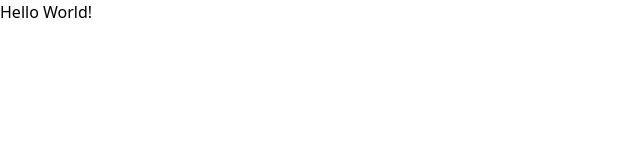
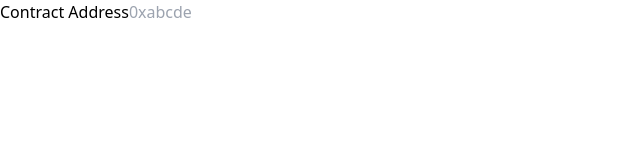
Before and after one commit to Zexuz/web3-erc20, a React (Vite) app: page / in a window 1280 px wide. Shown: the top 160 px of the page, without its empty margins (0-640 px from the left). Built offline with nearby package versions, Linux system fonts and the light colour scheme.

Commit message:
Add jest

```diff
--- /dev/null
+++ b/jest.config.js
@@ -0,0 +1,5 @@
+/** @type {import('ts-jest').JestConfigWithTsJest} */
+export default {
+  preset: "ts-jest",
+  testEnvironment: "node",
+};
--- a/package.json
+++ b/package.json
@@ -14,6 +14,7 @@
     "react-dom": "^18.2.0"
   },
   "devDependencies": {
+    "@types/jest": "^29.5.5",
     "@types/react": "^18.2.15",
     "@types/react-dom": "^18.2.7",
     "@typescript-eslint/eslint-plugin": "^6.0.0",
@@ -23,11 +24,13 @@
     "eslint": "^8.45.0",
     "eslint-plugin-react-hooks": "^4.6.0",
     "eslint-plugin-react-refresh": "^0.4.3",
+    "jest": "^29.7.0",
     "postcss": "^8.4.31",
     "prettier": "^3.0.3",
     "prettier-plugin-tailwindcss": "^0.5.5",
     "tailwindcss": "^3.3.3",
-    "typescript": "^5.0.2",
+    "ts-jest": "^29.1.1",
+    "typescript": "^5.2.2",
     "vite": "^4.4.5"
   }
 }
--- a/src/App.tsx
+++ b/src/App.tsx
@@ -2,7 +2,8 @@ function App() {
   return (
     <>
       <div className="flex min-h-screen flex-col items-center justify-center py-2">
-        <p>Hello World!</p>
+        <label>Contract Address</label>
+        <input type="text" placeholder={"0xabcde"} />
       </div>
     </>
   );
--- a/tsconfig.json
+++ b/tsconfig.json
@@ -13,6 +13,7 @@
     "isolatedModules": true,
     "noEmit": true,
     "jsx": "react-jsx",
+    "esModuleInterop": true,
 
     /* Linting */
     "strict": true,
```
Also changed, not shown: src/components/input/index.ts (added), 2 other files (tests, documents, lock files or other folders).
